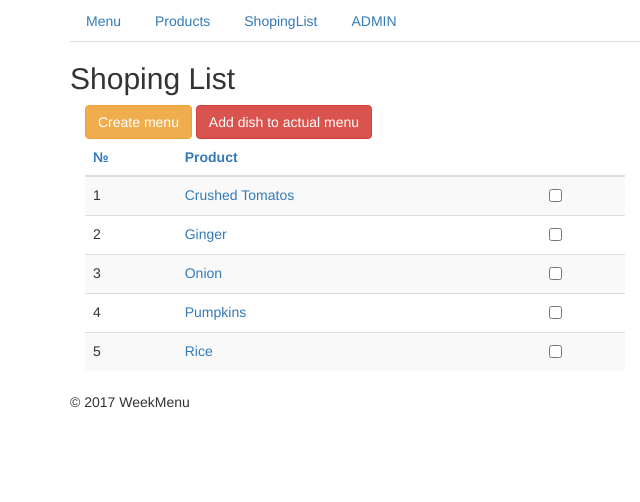
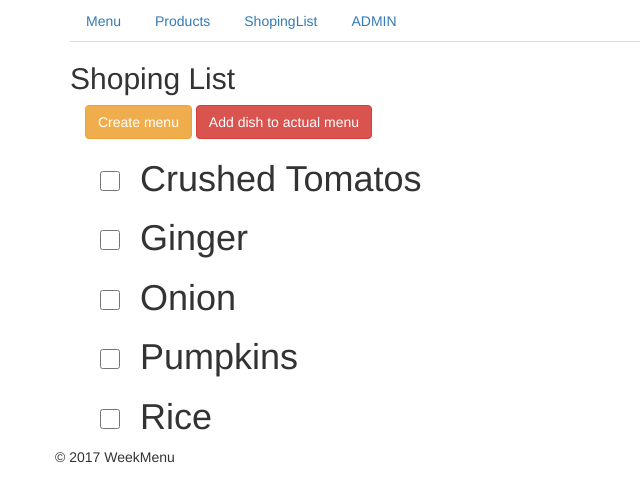
Before and after one commit to SviatStrakhov/weekmenu, a Django app: page /shoping_list/ in a window 1280 px wide. Shown: the part 70-572 px from the top of the page, without its empty margins (0-640 px from the left). Run offline with Django 3.2, Linux system fonts and the light colour scheme; a user stored in the database is signed in; data comes from the database, SQL or seed files in the repository; both versions use the stored data as it was after the commit; some libraries are stand-ins or nearby versions.

Commit message:
infinete scroll for "products" and "soping_list templates"

```diff
--- a/w_menu/static/css/main.css
+++ b/w_menu/static/css/main.css
@@ -3,3 +3,9 @@
     margin-top: 30px;
     text-alighn: right
 }
+
+#big_checkbox{
+    width: 20px;
+    height: 20px;
+    margin-right: 20px;
+}
--- a/w_menu/templates/shoping_list.html
+++ b/w_menu/templates/shoping_list.html
@@ -7,29 +7,22 @@
     <button type="button" class="btn btn-warning">Create menu</button>
     <button type="button" class="btn btn-danger">Add dish to actual menu</button>
     <!--<button type="button" class="btn btn-success">Order</button>-->
-    <table class="table table-hover table-striped">
-        <thead>
-            <tr>
-                <th><a href="#">№</a> </th>
-                <th><a href="#">Product</a></th>
-                <th></th>
-            </tr>
-        </thead>
-        <tbody>
-
         {% csrf_token %}
 
+<div class="col-xs-12">
+    <div class="infinite-container">
         {% for product in object_list %}
-        <tr>
-            <td>{{ forloop.counter }}</td>
-            <td><a title="" href="#">{{ product.title }}</td>
-            <td class="available-box">
-                <input type="checkbox" data-product-id="{{ product.id }}" data-url="#"
-                value="1" {% if product.available %} checked="checked" {% endif %}/>
-            </td>
-        </tr>
+        <div class="infinite-item">
+            <h1><input type="checkbox" id=big_checkbox data-product-id="{{ product.id }}" data-url="#"
+                value="1" {% if product.available %} checked="checked" {% endif %}/>{{ product.title }}</button></h1>
+        </div>
         {% endfor %}
-        </tbody>
-    </table>
+    </div>
+    <div class="loading" style="display: none;">
+        Loading...
+    </div>
+    {% if page_obj.has_next %}
+    <a class="infinite-more-link" href="?page={{ page_obj.next_page_number }}">More</a>
+    {% endif %}
 </div>
 {% endblock content %}
--- a/w_menu/views.py
+++ b/w_menu/views.py
@@ -23,12 +23,11 @@ class ProductsView(ListView):
     template_name = 'products.html'
     ordering = ['title']
     paginate_by = 3
-    context_object_name = 'products'
 
-    # try:
-    #     queryset = Product.objects.filter(available=True)
-    # except ObjectDoesNotExist:
-    #     pass
+    try:
+        queryset = Product.objects.filter(available=True)
+    except ObjectDoesNotExist:
+        pass
 
 @method_decorator(login_required, name='dispatch')
 class ShopingListView(ListView):
```
Also changed, not shown: w_menu/templates/products.html (+6 -6 lines), db.sqlite3.
